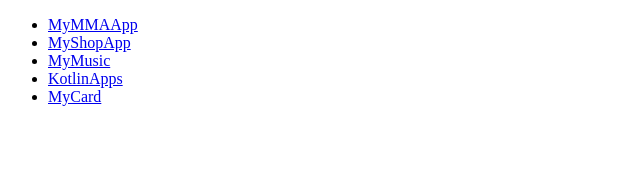
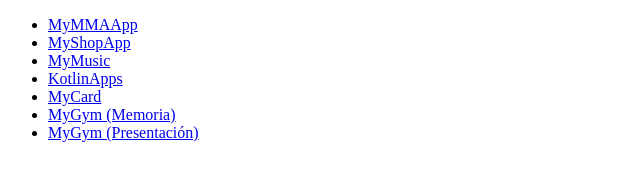
Before and after one commit to LuisValles92/Contenedor, a plain HTML site: page index.html in a window 1280 px wide. Shown: the whole page, without its empty margins (0-640 px from the left). Drawn offline with Linux system fonts and the light colour scheme.

Commit message:
ADD Memoria y presentación de MyGym

```diff
--- a/index.html
+++ b/index.html
@@ -24,6 +24,12 @@
         <li>
             <a href="MyCard/MANUAL - LUIS VALLES PASTOR.pdf" target="_blank">MyCard</a>
         </li>
+		<li>
+            <a href="MyGym/memoria-proyecto-final-luis-valles-pastor.pdf" target="_blank">MyGym (Memoria)</a>
+        </li>
+		<li>
+            <a href="MyGym/presentación-proyecto-final-luis-valles-pastor.pdf" target="_blank">MyGym (Presentación)</a>
+        </li>
     </ul>
 </body>
 
```
Also changed, not shown: 2 other files.
